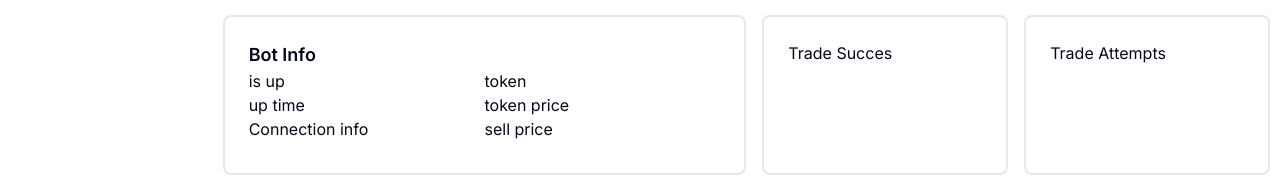
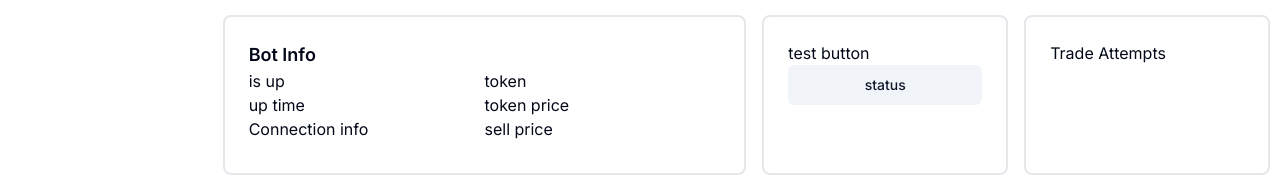
Before and after one commit to WouterSls/limit-bot-ui, a Next.js app: page /dashboard/overview in a window 1280 px wide. Shown: the part 462-638 px from the top of the page. Built offline with nearby package versions, Linux system fonts and the light colour scheme; no server answers; a web font is replaced by a local one.

Commit message:
feat: added api proxy rewrites

```diff
--- a/next.config.mjs
+++ b/next.config.mjs
@@ -1,7 +1,18 @@
+const API_URL = "http://localhost:8080";
+
 /** @type {import('next').NextConfig} */
 const nextConfig = {
   output: "export",
   distDir: "build",
+  async rewrites() {
+    return [
+      {
+        source: "/api/protected/:path*",
+        destination: `${API_URL}/api/protected/:path*`,
+      },
+      { source: "/api/auth/:path*", destination: `${API_URL}/api/auth/:path*` },
+    ];
+  },
 };
 
 export default nextConfig;
--- a/src/components/Elements/StartBotButton.tsx
+++ b/src/components/Elements/StartBotButton.tsx
@@ -11,27 +11,20 @@ const StartBotButton = () => {
   };
   const handleStartButtonClick = async () => {
     try {
-      // Replace 'YOUR_SERVER_ENDPOINT' with the actual endpoint URL
-      const response = await fetch("http://localhost:8080/auth/bot/start", {
-        method: "POST", // or 'GET', 'PUT', 'DELETE', etc. depending on your server endpoint
+      const response = await fetch("/api/protected/startBot", {
+        method: "POST",
         headers: {
-          "Content-Type": "application/json", // Modify this if your server expects a different content type
-          // Add any additional headers if needed, e.g., authorization token
+          "Content-Type": "application/json",
         },
         body: JSON.stringify(body),
-        // You can pass data in the body if required by your server
-        // body: JSON.stringify({ /* your data object */ }),
       });
 
       if (response.ok) {
-        // Handle success response from server
         console.log("Bot started successfully");
       } else {
-        // Handle error response from server
         console.error("Failed to start bot:", response.statusText);
       }
     } catch (error) {
-      // Handle fetch error
       console.error("Error while starting bot:", error);
     }
   };
--- a/src/components/Elements/StopBotButton.tsx
+++ b/src/components/Elements/StopBotButton.tsx
@@ -3,28 +3,23 @@ import React from "react";
 import { Button } from "../ui/button";
 
 const StopBotButton = () => {
+  const body = {};
   const handleStopButtonClick = async () => {
     try {
-      // Replace 'YOUR_SERVER_ENDPOINT' with the actual endpoint URL
-      const response = await fetch("http://localhost:8080/auth/bot/stop", {
-        method: "POST", // or 'GET', 'PUT', 'DELETE', etc. depending on your server endpoint
+      const response = await fetch("/api/protected/stopBot", {
+        method: "POST",
         headers: {
-          "Content-Type": "application/json", // Modify this if your server expects a different content type
-          // Add any additional headers if needed, e.g., authorization token
+          "Content-Type": "application/json",
         },
-        // You can pass data in the body if required by your server
-        // body: JSON.stringify({ /* your data object */ }),
+        body: JSON.stringify(body),
       });
 
       if (response.ok) {
-        // Handle success response from server
         console.log("Bot stopped successfully");
       } else {
-        // Handle error response from server
-        console.error("Failed to start bot:", response.statusText);
+        console.error("Failed to stop bot:", response.statusText);
       }
     } catch (error) {
-      // Handle fetch error
       console.error("Error while starting bot:", error);
     }
   };
@@ -32,7 +27,7 @@ const StopBotButton = () => {
     <Button
       variant="destructive"
       className="w-full h-[20svh] bg-red-500 text-4xl hover:scale-105 transition-all ease"
-      onSubmit={handleStopButtonClick}
+      onClick={handleStopButtonClick}
     >
       STOP
     </Button>
--- a/src/components/Elements/TradeSuccesCard.tsx
+++ b/src/components/Elements/TradeSuccesCard.tsx
@@ -1,10 +1,45 @@
-import React from "react";
+"use client";
+import React, { useState } from "react";
+import { Button } from "../ui/button";
 
 const TradeSuccesCard = () => {
+  const handleStatusButtonClick = async () => {
+    try {
+      const response = await fetch("/api/status", {
+        method: "GET",
+        headers: {
+          "Content-Type": "application/json",
+        },
+      });
+
+      if (response.ok) {
+        const data = await response.json();
+        console.log(data);
+      } else {
+        console.error(
+          "NOK response when fetching status: ",
+          response.statusText
+        );
+      }
+    } catch (error) {
+      console.error("error while getting status: ", error);
+    }
+  };
+  //const [status, setStatus] =;
   return (
     <div className="h-full border-2 border-gray-200 rounded-lg">
       <div className="p-6">
+        {/**
         <h2>Trade Succes</h2>
+*/}
+        <h2>test button</h2>
+        <Button
+          variant="secondary"
+          className="w-full"
+          onClick={handleStatusButtonClick}
+        >
+          status
+        </Button>
       </div>
     </div>
   );
```
